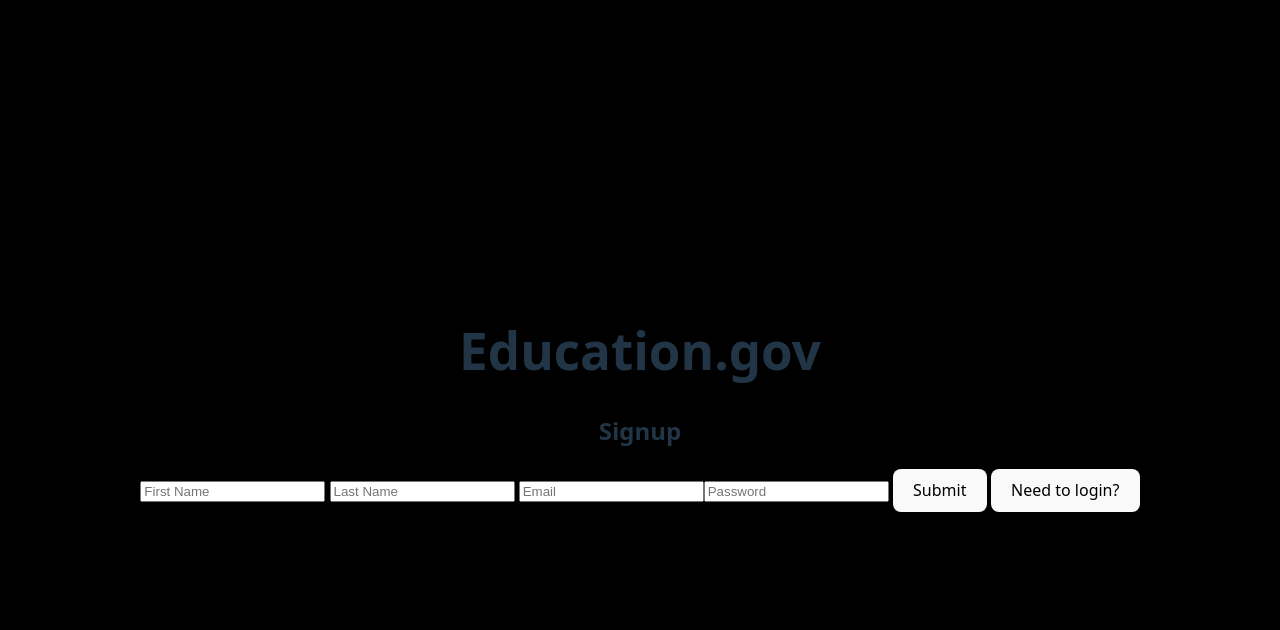
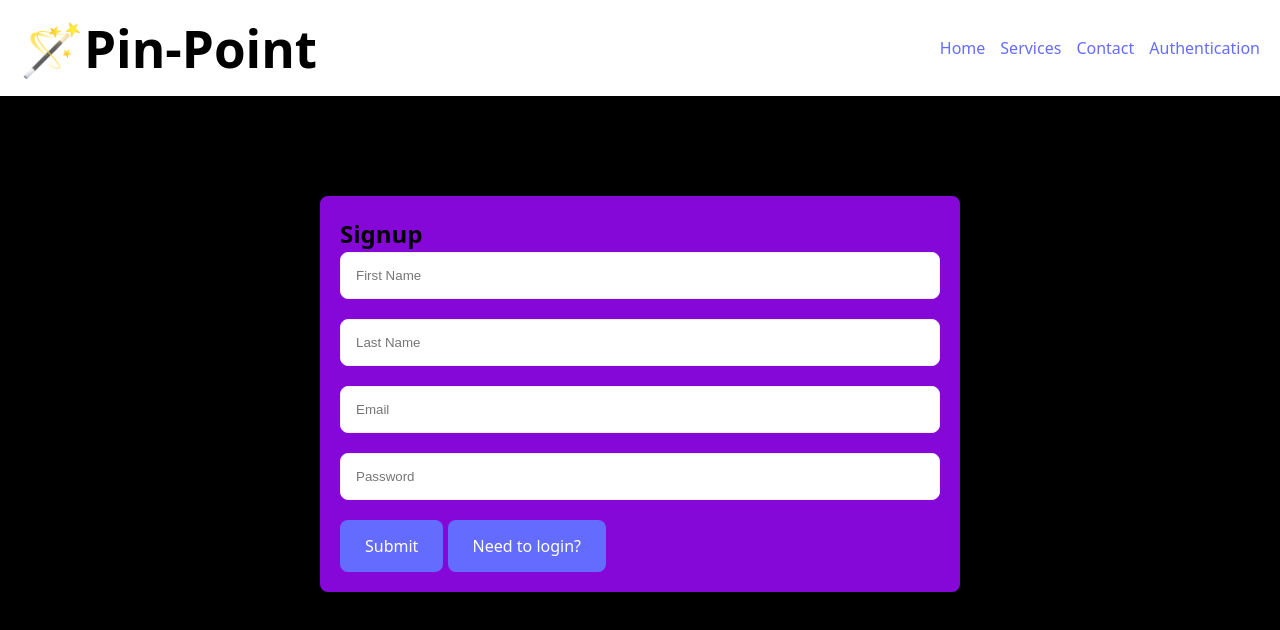
Before and after one commit to SalomeVinces/Team-Figuring-it-out-client-pinpoint, a React (Vite) app in the folder pin-point/: page /auth in a window 1280 px wide. Shown: the top 630 px of the page. Built offline with nearby package versions, Linux system fonts and the light colour scheme.

Commit message:
update added

```diff
--- a/pin-point/package.json
+++ b/pin-point/package.json
@@ -11,7 +11,8 @@
   },
   "dependencies": {
     "react": "^19.0.0",
-    "react-dom": "^19.0.0"
+    "react-dom": "^19.0.0",
+    "react-router-dom": "^7.5.1"
   },
   "devDependencies": {
     "@eslint/js": "^9.22.0",
--- a/pin-point/src/App.css
+++ b/pin-point/src/App.css
@@ -1,10 +1,3 @@
 body{
-  background-color: black;
+  background-color: #f1eeee;
 }
-
-#root {
-  max-width: 1280px;
-  margin: 0 auto;
-  padding: 2rem;
-  text-align: center;
-}
--- a/pin-point/src/App.jsx
+++ b/pin-point/src/App.jsx
@@ -1,15 +1,28 @@
 import { useState } from 'react'
-import Auth from './Components/Auth/Auth'
+
+import {BrowserRouter, Routes,Route} from "react-router-dom"
 
 import './App.css'
+import Home from './pages/Home'
+import Service from './pages/Service'
+import Contact from './pages/Contact'
+import Header from './Components/header/Header'
+import Auth from './pages/Auth'
 
 function App () {
 
   return (
-    <>
-    <h1>Education.gov</h1>
-      <Auth/>
-    </>
+    <BrowserRouter>
+    <Header/>
+
+      <Routes>
+        <Route path='/' element={<Home />} />
+        <Route path='/services' element={<Service />} />
+        <Route path='/contact' element={<Contact />} />
+        <Route path='/auth' element={<Auth />} />
+
+      </Routes>
+    </BrowserRouter>
   )
 };
 
--- /dev/null
+++ b/pin-point/src/Components/header/Header.css
@@ -0,0 +1,13 @@
+header{
+    background-color: #ffffff;
+    display: flex;
+    justify-content: space-between;
+    align-items: center;
+    padding: 20px;
+    box-shadow: 0 4px 8px rgba(0,0,0,0.2);
+}
+nav{
+    display: flex;
+    gap: 15px;
+    /* color: white; */
+}
--- /dev/null
+++ b/pin-point/src/Components/header/Header.jsx
@@ -0,0 +1,20 @@
+import React from 'react'
+import "./Header.css";
+import { Link } from 'react-router-dom';
+
+const Header = () => {
+  return (
+    <header>
+    <div className="logo"> <h1>🪄Pin-Point </h1></div>
+    <nav>
+      <Link to="/">Home</Link>
+      <Link to="/services">Services</Link>
+      <Link to="/contact">Contact</Link>
+      <Link to="/auth">Authentication</Link>
+
+    </nav>
+  </header>
+  )
+}
+
+export default Header
--- a/pin-point/src/index.css
+++ b/pin-point/src/index.css
@@ -1,11 +1,15 @@
+*{
+  margin: 0;
+  padding: 0;
+  box-sizing: border-box;
+}
+
 :root {
   font-family: system-ui, Avenir, Helvetica, Arial, sans-serif;
   line-height: 1.5;
   font-weight: 400;
 
   color-scheme: light dark;
-  color: rgba(226, 20, 20, 0.87);
-  background-color: #242424;
 
   font-synthesis: none;
   text-rendering: optimizeLegibility;
@@ -22,13 +26,7 @@
   color: #535bf2;
 }
 
-body {
-  margin: 0;
-  display: flex;
-  place-items: center;
-  min-width: 320px;
-  min-height: 100vh;
-}
+
 
 h1 {
   font-size: 3.2em;
@@ -55,10 +53,7 @@
 }
 
 @media (prefers-color-scheme: light) {
-  :root {
-    color: #213547;
-    background-color: #ffffff;
-  }
+
   a:hover {
     color: #747bff;
   }
--- /dev/null
+++ b/pin-point/src/pages/Auth.css
@@ -0,0 +1,32 @@
+body{
+    background-color: black;
+}
+form{
+    width: 50%;
+    margin: auto;
+    background-color: #8508d8;
+    padding: 20px;
+    border-radius: 8px;
+    box-shadow: 0 0 4px rgba(0,0,0,0.2);
+    margin-top: 100px;
+}
+input{
+    width: 100%;
+    padding: 15px;
+    border: 1px solid #eee;
+    outline: none;
+    border-radius: 8px;
+    margin-bottom: 20px;
+}
+
+button{
+    padding: 15px 25px;
+    border-radius: 30px;
+    border: none;
+    outline: none;
+    border-radius: 8px;
+    background-color: #646cff;
+    cursor: pointer;
+    color: white;
+
+}
--- a/pin-point/src/Components/Auth/Auth.jsx
+++ b/pin-point/src/pages/Auth.jsx
@@ -1,5 +1,7 @@
 
 import React, { useRef, useState } from "react";
+import "./Auth.css"
+
 
 
 
--- /dev/null
+++ b/pin-point/src/pages/Contact.jsx
@@ -0,0 +1,9 @@
+import React from 'react'
+
+const Contact = () => {
+  return (
+    <div>Contact</div>
+  )
+}
+
+export default Contact
--- /dev/null
+++ b/pin-point/src/pages/Home.jsx
@@ -0,0 +1,9 @@
+import React from 'react'
+
+const Home = () => {
+  return (
+    <div>Home</div>
+  )
+}
+
+export default Home
--- /dev/null
+++ b/pin-point/src/pages/Service.jsx
@@ -0,0 +1,9 @@
+import React from 'react'
+
+const Service = () => {
+  return (
+    <div>Service</div>
+  )
+}
+
+export default Service
```
Also changed, not shown: 1 other file (tests, documents, lock files or other folders).
